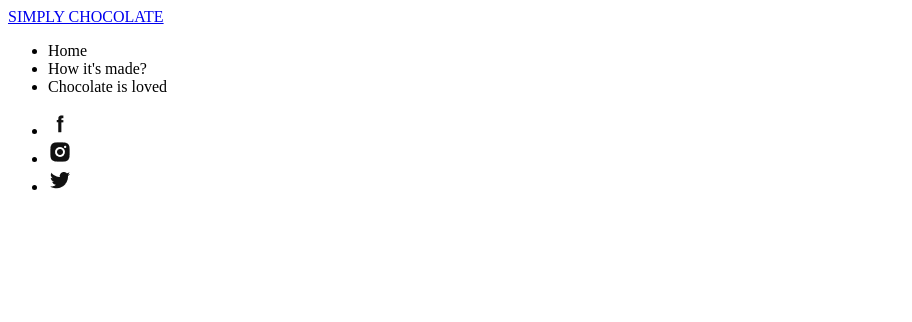
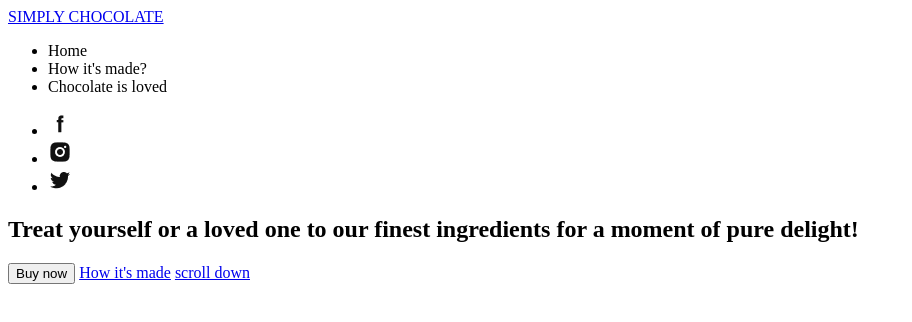
Before and after one commit to mintjam69/Simply-Chocolate, a plain HTML site: page index.html in a window 1280 px wide. Shown: the whole page, without its empty margins (0-912 px from the left). Drawn offline with Linux system fonts and the light colour scheme.

Commit message:
add hero section

```diff
--- a/index.html
+++ b/index.html
@@ -33,7 +33,17 @@
         </li>
       </ul>
     </header>
-    <main></main>
+    <main>
+      <section>
+        <h1>
+          Treat yourself or a loved one to our finest ingredients for a moment
+          of pure delight!
+        </h1>
+        <button type="button">Buy now</button>
+        <a href="#">How it's made</a>
+        <a href="#">scroll down</a>
+      </section>
+    </main>
     <footer></footer>
   </body>
 </html>
```
